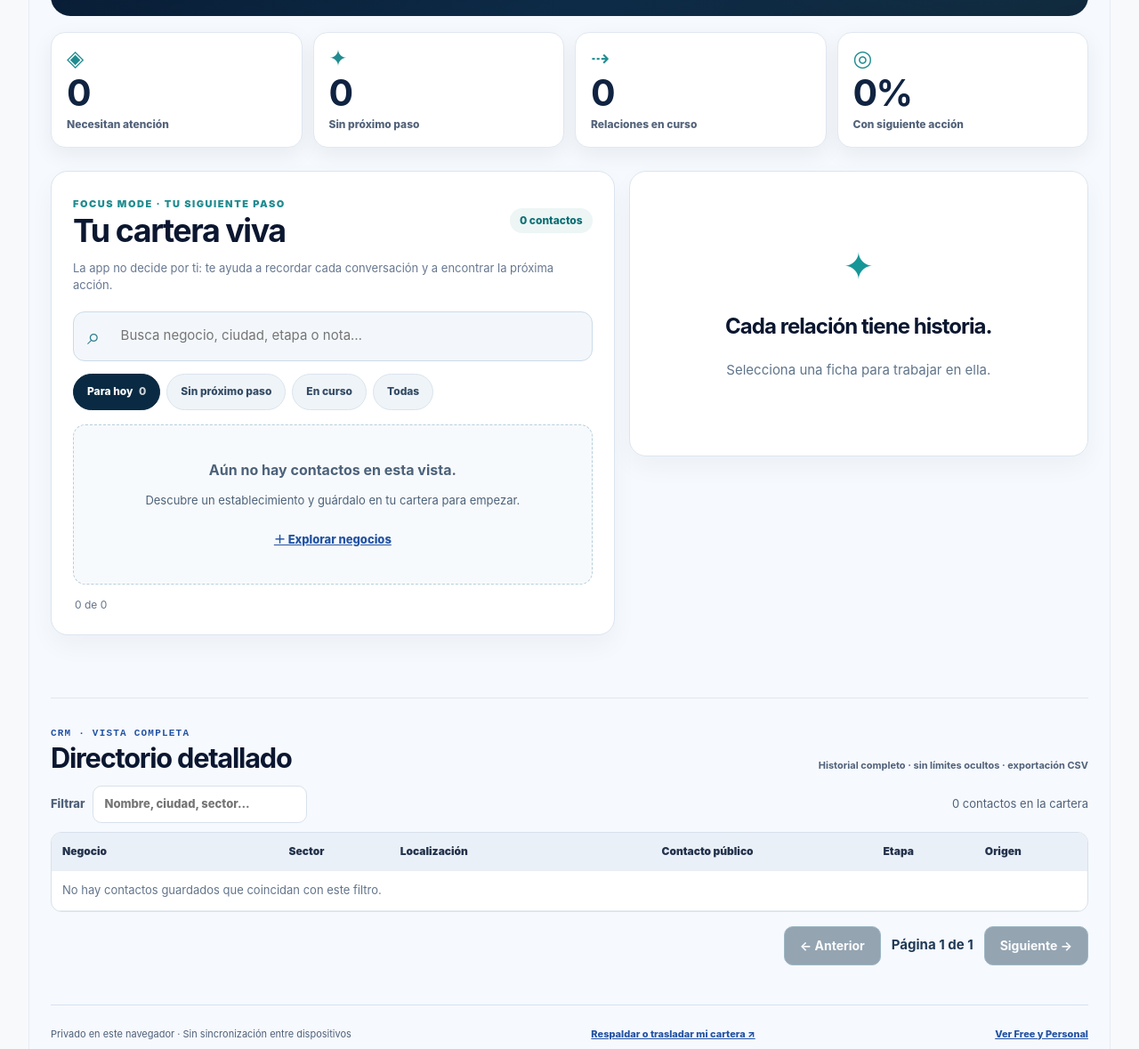
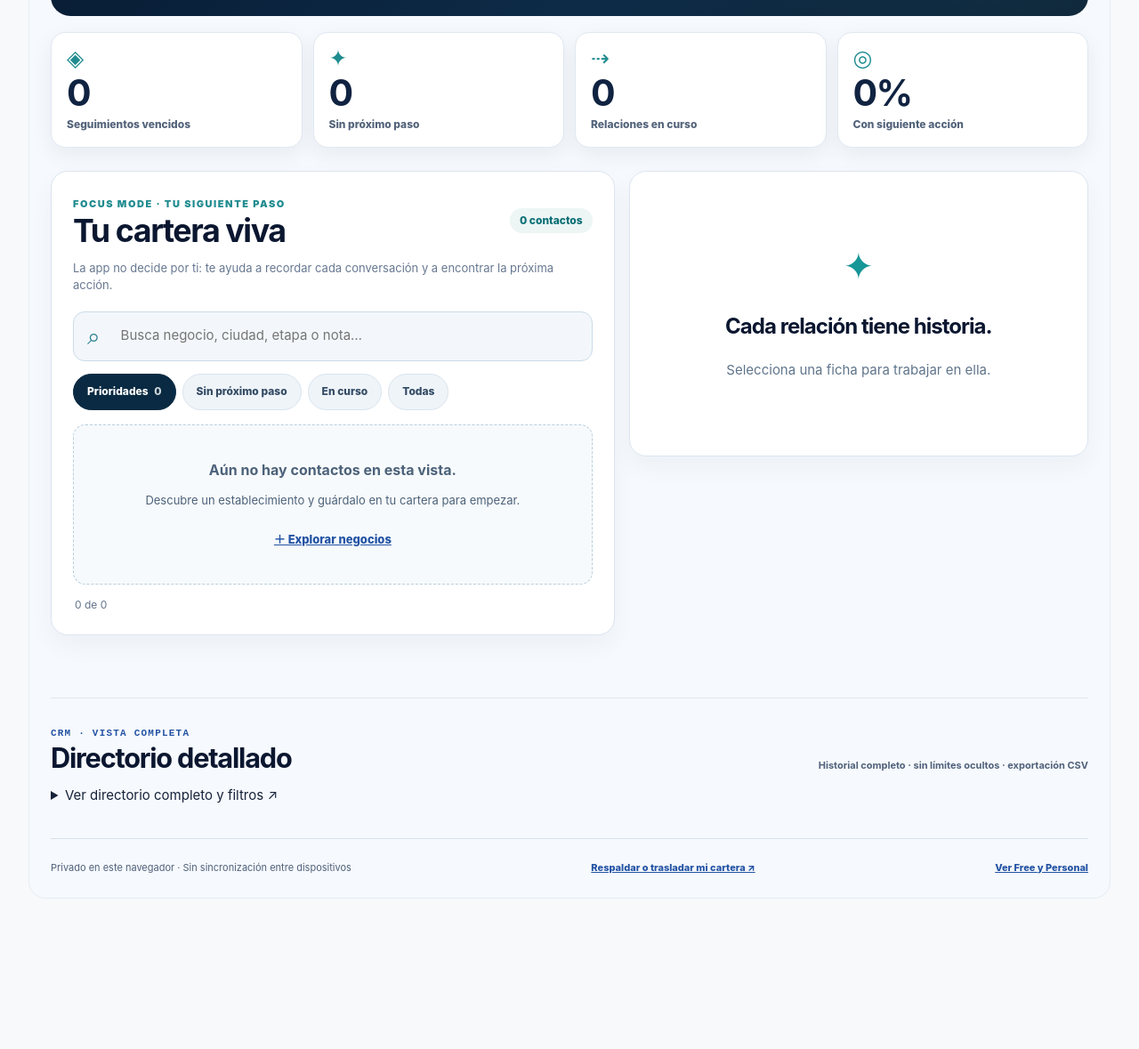
Before and after one commit to jfcarpiopuntocom/buscaclientes, a browser extension: page dashboard.html in a window 1280 px wide. Shown: the part 580-1759 px from the top of the page at 89% size. After the commit the page ends 1624 px from the top, so only its background shows below. Drawn offline with Linux system fonts and the light colour scheme.

Commit message:
Make full directory collapsible on CRM-first screen, clarify overdue KPI and focus queue

```diff
--- a/dashboard.html
+++ b/dashboard.html
@@ -39,7 +39,7 @@
   <aside class="crm-promise"><span>✧ TU CARTERA, SIEMPRE TUYA</span><strong id="crmTotalHero">0</strong><small>fichas reales en este navegador · sin ejemplos</small><a href="./index.html#radar" class="crm-search-cta">＋ Descubrir negocios</a></aside>
  </div>
  <div class="crm-metrics" aria-label="Indicadores de tu cartera">
-  <article><span>◈</span><strong id="crmDue">0</strong><small>Necesitan atención</small></article>
+  <article><span>◈</span><strong id="crmDue">0</strong><small>Seguimientos vencidos</small></article>
   <article><span>✦</span><strong id="crmNoNext">0</strong><small>Sin próximo paso</small></article>
   <article><span>⇢</span><strong id="crmActive">0</strong><small>Relaciones en curso</small></article>
   <article><span>◎</span><strong id="crmCoverage">0%</strong><small>Con siguiente acción</small></article>
@@ -50,7 +50,7 @@
    <p class="crm-helper">La app no decide por ti: te ayuda a recordar cada conversación y a encontrar la próxima acción.</p>
    <label class="crm-search-wrap"><span class="visually-hidden">Buscar contactos</span><span aria-hidden="true">⌕</span><input id="crmQuickSearch" type="search" placeholder="Busca negocio, ciudad, etapa o nota…" autocomplete="off"></label>
    <div class="crm-filterbar" role="group" aria-label="Filtrar relaciones">
-    <button type="button" data-crm-filter="attention" aria-pressed="true">Para hoy <span id="crmAttentionCount"></span></button>
+    <button type="button" data-crm-filter="attention" aria-pressed="true">Prioridades <span id="crmAttentionCount"></span></button>
     <button type="button" data-crm-filter="next" aria-pressed="false">Sin próximo paso</button>
     <button type="button" data-crm-filter="active" aria-pressed="false">En curso</button>
     <button type="button" data-crm-filter="all" aria-pressed="false">Todas</button>
@@ -65,9 +65,11 @@
  <div id="crmEditFeedback" role="status" aria-live="polite" class="crm-feedback"></div>
   <section id="cartera" aria-labelledby="contactsTitle">
   <div class="section-top"><div><span class="index">CRM · VISTA COMPLETA</span><h2 id="contactsTitle">Directorio detallado</h2></div><span class="minor">Historial completo · sin límites ocultos · exportación CSV</span></div>
+  <details id="crmFullDirectory" class="crm-directory-disclosure"><summary>Ver directorio completo y filtros <span aria-hidden="true">↗</span></summary><p class="crm-directory-hint">Todas tus fichas siguen aquí. Puedes desplazarte horizontalmente por las columnas sin perder información.</p>
   <div class="table-tools"><label>Filtrar <input id="filter" type="search" placeholder="Nombre, ciudad, sector..." autocomplete="off"></label><span id="shown" aria-live="polite">0 contactos</span></div>
   <div class="tablewrap"><table id="contacts"><thead><tr><th>Negocio</th><th>Sector</th><th>Localización</th><th>Contacto público</th><th>Etapa</th><th>Origen</th></tr></thead><tbody id="contactRows"><tr><td colspan="6" class="empty">No hay contactos almacenados en este navegador.</td></tr></tbody></table></div>
   <nav class="bc-page-nav" aria-label="Páginas de tu cartera"><button id="bcPrev" type="button" disabled>← Anterior</button><span id="bcPage" aria-live="polite">Página 1 de 1</span><button id="bcNext" type="button" disabled>Siguiente →</button></nav>
+ </details>
  </section>
  <footer class="crm-footer"><span>Privado en este navegador · Sin sincronización entre dispositivos</span><a href="./migrar.html">Respaldar o trasladar mi cartera ↗</a><a href="./planes.html">Ver Free y Personal</a></footer>
 </section>
```
